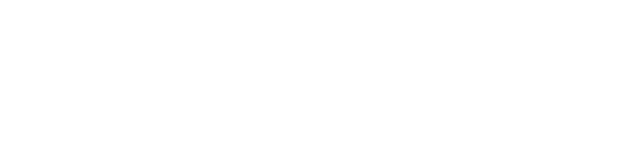
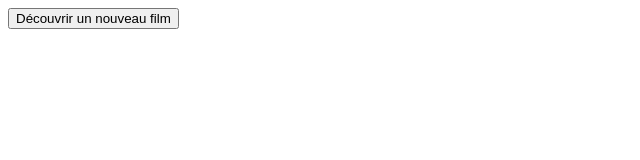
Before and after one commit to cruepic/cinemastream, a plain HTML site: page index.html in a window 1280 px wide. Shown: the whole page, without its empty margins (0-640 px from the left). Drawn offline with Linux system fonts and the light colour scheme.

Commit message:
button creation in index

```diff
--- a/index.html
+++ b/index.html
@@ -12,7 +12,9 @@
    </header>
    <main id="streaming">
       <section>
-
+         <div class="btn-container">
+            <button id="button-random">Découvrir un nouveau film</button>
+         </div>
       </section>
    </main>
    <script src="script.js"></script>
```
